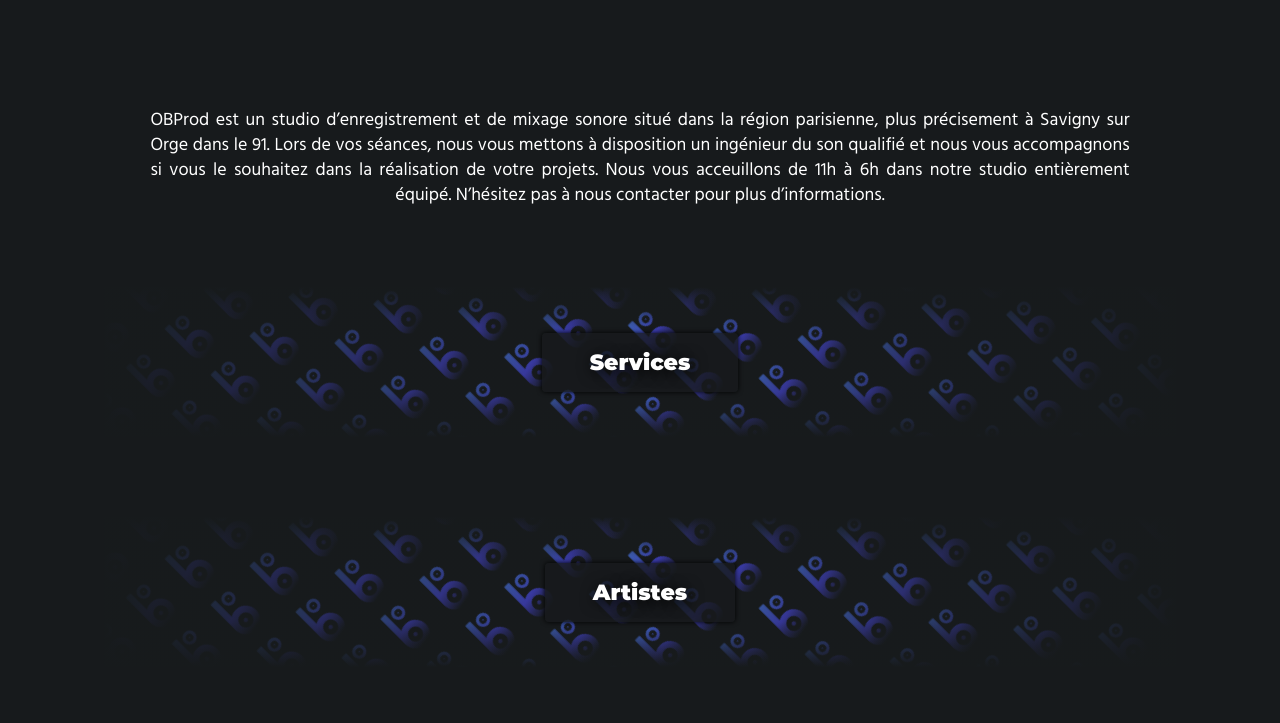
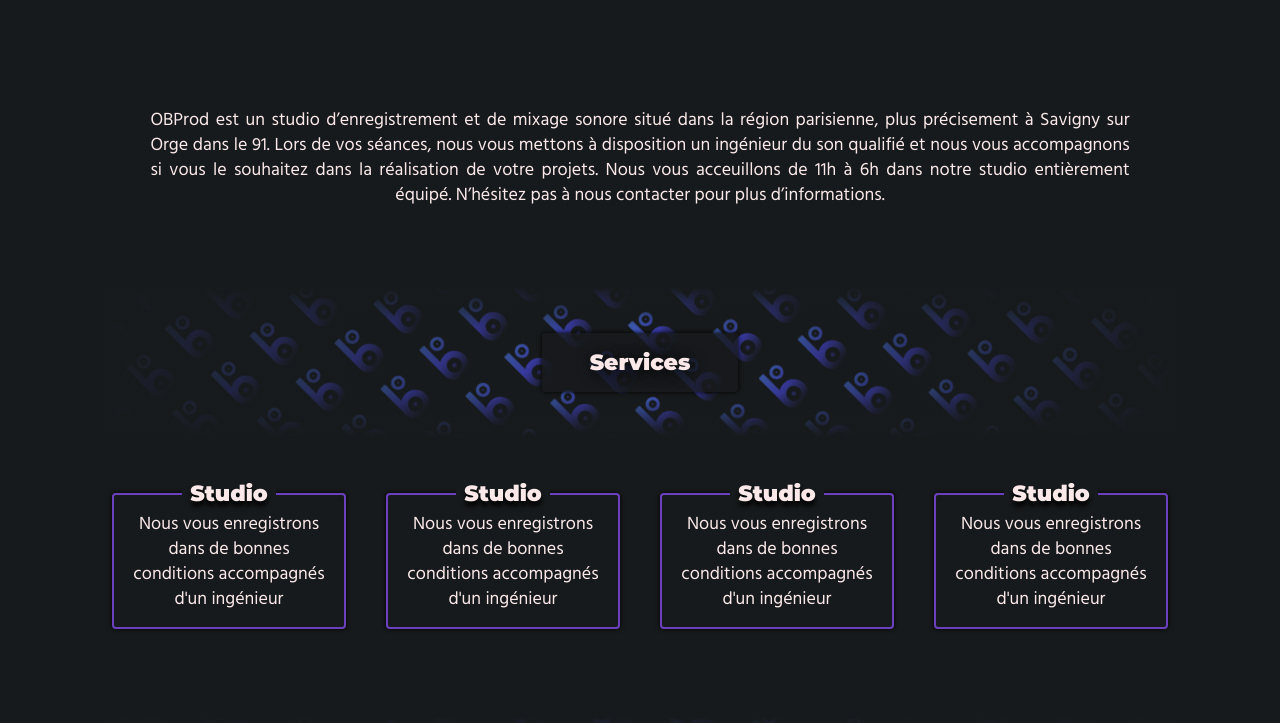
Before and after one commit to KirdesMF/obprod, a website built with Parcel: page src/index.html in a window 1280 px wide. Shown: the part 513-1236 px from the top of the page. Built offline with nearby package versions, Linux system fonts and the light colour scheme.

Commit message:
💄 add card services

```diff
--- a/src/index.html
+++ b/src/index.html
@@ -112,15 +112,32 @@
          </div>
       </div>
 
-      <section class="services | panel">
+      <section class="panel">
          <div class="wrapper">
-            <div class="services__inner">
+            <div class="flow">
                <div class="title">
                   <svg class="title__svg" xmlns="http://www.w3.org/2000/svg">
                      <rect height="100%" width="100%" fill="url(#pattern-ob)" />
                   </svg>
-
                   <h2 class="title__content">Services</h2>
+               </div>
+               <div class="services">
+                  <article class="services__card">
+                     <h3>Studio</h3>
+                     <p>Nous vous enregistrons dans de bonnes conditions accompagnés d'un ingénieur</p>
+                  </article>
+                  <article class="services__card">
+                     <h3>Studio</h3>
+                     <p>Nous vous enregistrons dans de bonnes conditions accompagnés d'un ingénieur</p>
+                  </article>
+                  <article class="services__card">
+                     <h3>Studio</h3>
+                     <p>Nous vous enregistrons dans de bonnes conditions accompagnés d'un ingénieur</p>
+                  </article>
+                  <article class="services__card">
+                     <h3>Studio</h3>
+                     <p>Nous vous enregistrons dans de bonnes conditions accompagnés d'un ingénieur</p>
+                  </article>
                </div>
             </div>
          </div>
--- a/src/styles/base/colors.css
+++ b/src/styles/base/colors.css
@@ -4,4 +4,5 @@
    --blue: hsl(220, 50%, 50%);
    --deep-blue: hsl(240, 50%, 50%);
    --purple: hsl(260, 50%, 50%);
+   --color-text: hsl(0, 70%, 95%);
 }
--- a/src/styles/block/intro.css
+++ b/src/styles/block/intro.css
@@ -7,7 +7,7 @@
    max-width: 100ch;
    text-align: justify;
    text-align-last: center;
-   color: white;
+   color: var(--color-text);
    font-family: var(--font-text);
    font-size: var(--font-size-text);
 }
--- a/src/styles/block/services.css
+++ b/src/styles/block/services.css
@@ -0,0 +1,39 @@
+.services {
+   display: grid;
+   grid-template-columns: repeat(auto-fit, minmax(12.5rem, 1fr));
+   gap: 1.5rem;
+   place-items: center;
+}
+
+.services__card {
+   padding: 0.5rem;
+
+   display: grid;
+   grid-template-columns: 1fr;
+   grid-template-rows: 1.5rem 1.5rem 1fr 1fr;
+   justify-items: center;
+}
+
+.services__card p {
+   grid-area: 2 / 1 / -1 / -1;
+   border: 2px solid var(--purple);
+   padding: 1rem;
+   text-align: center;
+   border-radius: 0.25rem;
+   font-size: var(--font-size-text);
+   box-shadow: 0 0 5px black;
+   color: var(--color-text);
+   font-family: var(--font-text);
+}
+
+.services__card h3 {
+   grid-area: 1 / 1 / 3 / -1;
+   place-self: center;
+   z-index: 1;
+   background: hsl(200 10% 10%);
+   padding: 0 0.5rem;
+   font-size: var(--font-size-title);
+   font-family: var(--font-title);
+   text-shadow: 0px 5px 5px black;
+   color: var(--color-text);
+}
--- a/src/styles/block/title.css
+++ b/src/styles/block/title.css
@@ -25,6 +25,6 @@
    text-shadow: 2px 2px 15px black;
    box-shadow: 0px 0px 5px black;
    border-radius: 0.25rem;
-   color: white;
+   color: var(--color-text);
    background: hsla(200, 10%, 10%, 0.8);
 }
```
